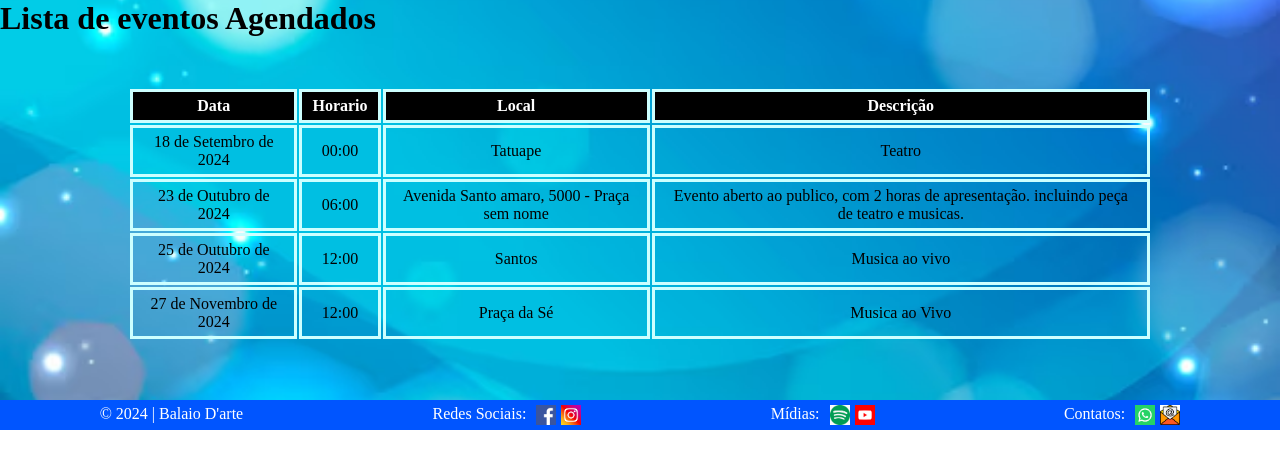
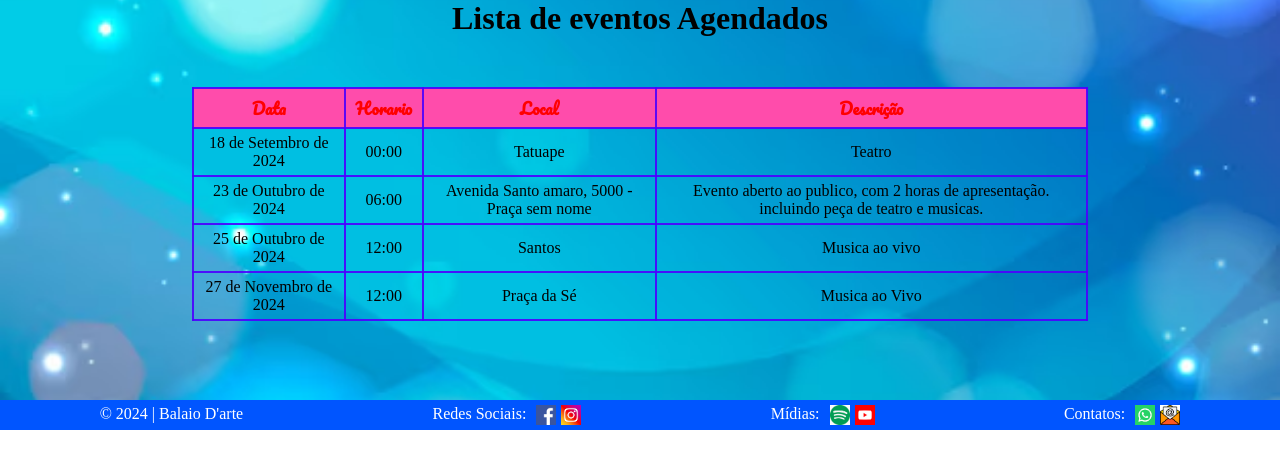
Before and after one commit to MichelWars/MundoImaginario, a Django app: page /agenda/ in a window 1280 px wide. Shown: the part 170-639 px from the top of the page. Run offline with Django 5.2, Linux system fonts and the light colour scheme; data comes from the database, SQL or seed files in the repository; some web fonts are replaced.

Commit message:
melhoras na tabela agenda

```diff
--- a/core/templates/base.html
+++ b/core/templates/base.html
@@ -10,6 +10,8 @@
         color: #000; /* Cor do texto de corpo */
         width: 100%;
         min-height: 400px;
+        align-items: center;
+        text-align: center;
     }
 
     header {
--- a/web/templates/agenda.html
+++ b/web/templates/agenda.html
@@ -3,8 +3,7 @@
 
 
 
-<head>
-    <title>Agenda</title>
+
     <style>
         * {
             margin: 0 auto
@@ -13,22 +12,28 @@
         table {
 
             margin-top: 50px;
-            width: 80%
+            width: 70%;
+            border-collapse: collapse; /* Colapsa as bordas das células */
+            border-spacing: 0; /* Remove o espaçamento entre as células */
+
+
         }
 
         th {
-            background-color: black;
-            color: white
+            background-color: rgb(255, 76, 171);
+            color: rgb(255, 0, 0);
+            font-family: 'Pacifico';
         }
 
-        td,
-        th {
+        td,th {
             padding: 5px 10px;
             text-align: center;
-            border: solid #ccffff
+            border:solid 2px  #4c00ffe8;
         }
+
         </style>
-</head>
+
+
 
 <main>
     <h1>Lista de eventos Agendados</h1>
```
